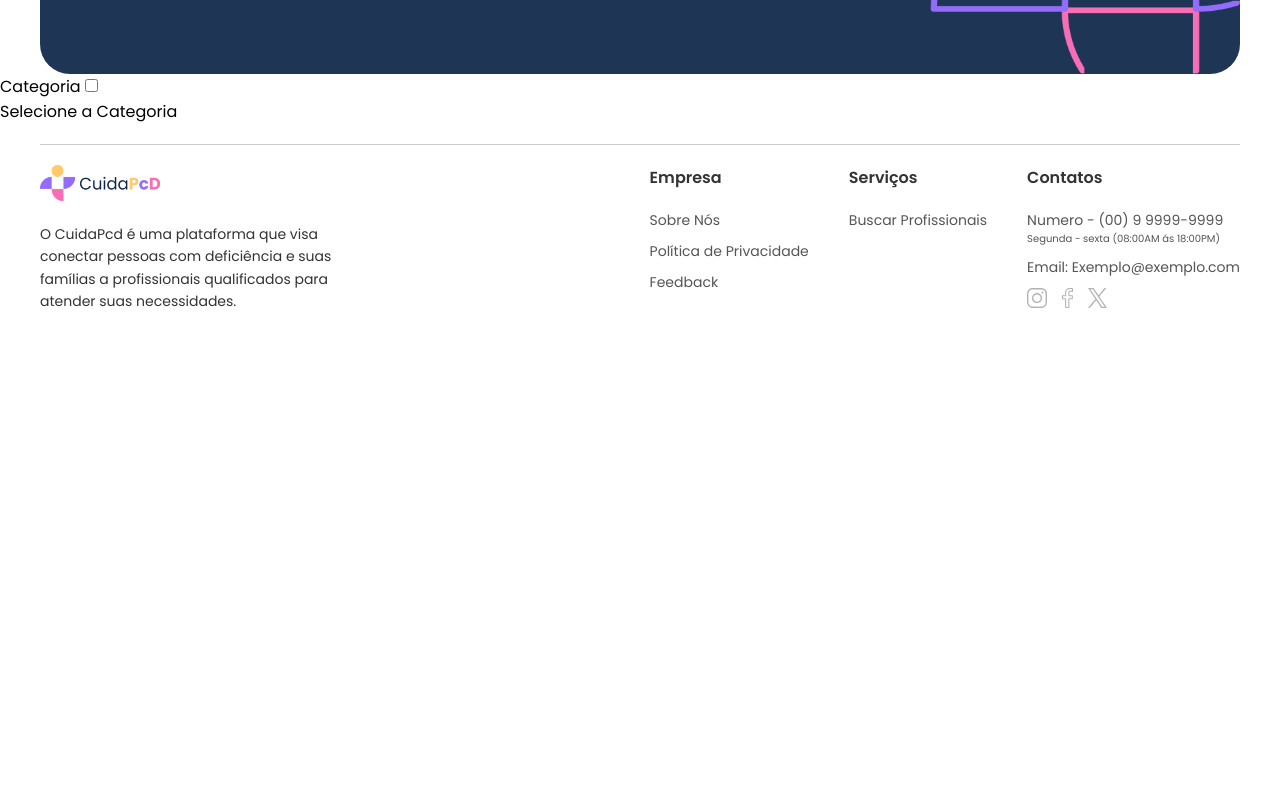
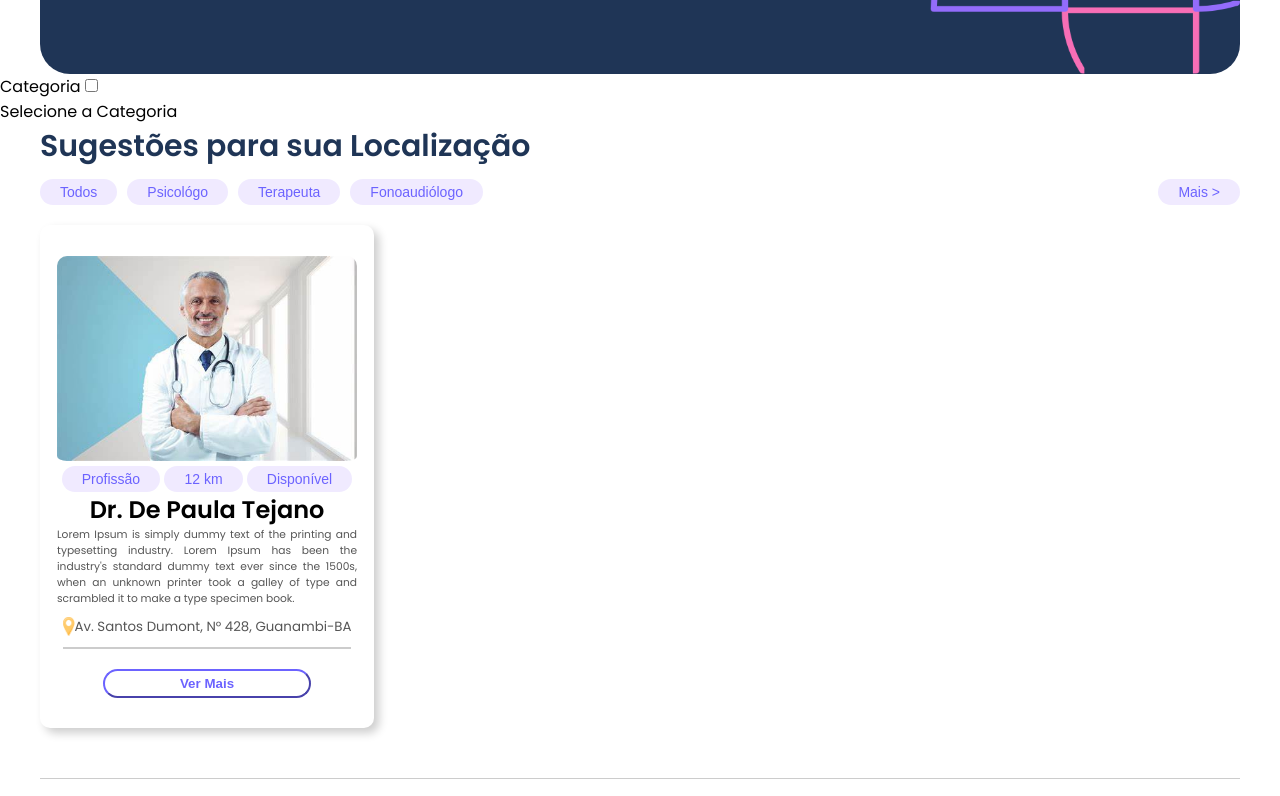
Before and after one commit to lucasxsdw/CuidaPCD, a plain HTML site: page index.html in a window 1280 px wide. Shown: the part 400-1196 px from the top of the page. Before the commit the page ends 800 px from the top, so only its background shows below. Drawn offline with nearby package versions, Linux system fonts and the light colour scheme.

Commit message:
Index1Version

```diff
--- a/index.html
+++ b/index.html
@@ -40,7 +40,7 @@
         </div>
     </div> <!--  CAIXA ROXA E BOTÕES  -->
 
-    <div class="Seleção">
+    <div class="Seleção"> <!--  SELEÇÃO  -->
         <div id="selecaoCategoria">
             <label for="botaoverOpcoes"> Categoria</label>
             <input type="checkbox" id="botaoverOpcoes">
@@ -54,7 +54,51 @@
                 </div>
             </div>
         </div>
+    </div> <!--  SELEÇÃO  -->
+
+
+    <h2 id="textSugestao">Sugestões para sua Localização</h2>
+    <div class="caideseleção2">
+        <div class="botõesselecao">
+            <button class="botao-select">Todos</button>
+            <button class="botao-select">Psicológo</button>
+            <button class="botao-select">Terapeuta</button>
+            <button class="botao-select">Fonoaudiólogo</button>
+        </div>
+        <div>
+            <a href="buscarProfissional.htmll"></a><button class="botao-mais">Mais > </button></a>
+        </div>
+
     </div>
+
+
+    <div class="profissional">
+        <div class="quadradoPro">
+            <div class="foto">
+                <img src="images\MEDICOFOTOTESTE.jpg" id="fotofoto">
+            </div>
+            <div class="botoesPro">
+                <button class="botao-profissional">Profissão</button>
+                <button class="botao-profissional">12 km</button>
+                <button class="botao-profissional">Disponível</button>
+            </div>
+            <div>
+                <h6 id="Nome">Dr. De Paula Tejano</h6>
+            </div>
+            <div class="sobremim">
+                <p id="sobre"> Lorem Ipsum is simply dummy text of the printing and typesetting industry. Lorem Ipsum has been the industry's standard dummy text ever since the 1500s, when an unknown printer took a galley of type and scrambled it to make a type specimen book.</p>
+            </div>
+            <div class="local">
+                <img src="images\Local png.png" id="iconelocal">
+                <p id="localizacao">Av. Santos Dumont, N° 428, Guanambi-BA</p>
+            </div>
+            <div class="vermais">
+                <button class="botao-vermais">Ver Mais</button>
+            </div>
+
+        </div>
+    </div>
+
 
     <script src="https://unpkg.com/lucide@latest"></script>
 
--- a/styles/inicio.css
+++ b/styles/inicio.css
@@ -47,3 +47,138 @@
     margin-bottom: 20px;
     word-wrap: break-word;
 }
+
+.caideseleção2{
+    display: flex;
+    flex-wrap: wrap;
+    padding-left: 40px;
+    padding-right: 40px;
+    justify-content: space-between;
+}
+
+#textSugestao{
+    font-size: 30px;
+    color: #1F3556;
+    padding-left: 40px;
+    padding-bottom: 10px;
+}
+
+.botõesselecao{
+    display: flex;
+    flex-wrap: wrap;
+    gap: 10px;
+}
+
+.botao-select{
+    background-color: #F0EAFF;
+    color: #6c63ff;
+    border-radius: 20px;
+    padding: 5px 20px;
+    font-size: 14px;
+    font-weight: 300;
+    border: none;
+}
+
+.botao-select:hover {
+    background-color: #6c63ff;
+    color: #ffffff;
+}
+
+.botao-mais{
+    background-color: #F0EAFF;
+    color: #6c63ff;
+    border-radius: 20px;
+    padding: 5px 20px;
+    font-size: 14px;
+    font-weight: 300;
+    border: none;
+}
+
+.profissional{
+    margin: 0 auto;
+    height: auto; /* Ajuste automático da altura, se necessário */
+    width: calc(100% - 80px);
+    padding: 20px 0 30px; /* Espaçamento interno consistente */
+
+}
+
+.quadradoPro{
+    display: flex;
+    flex-direction: column; /* Alinha itens em uma coluna */
+    justify-content: center; /* Centraliza verticalmente */
+    align-items: center; /* Centraliza horizontalmente */
+    width: 334px;
+    height: 503px;
+    background-color: #ffffff;
+    box-shadow: 5px 5px 10px rgba(0, 0, 0, 0.2);
+    border-radius: 10px;
+}
+
+#iconelocal{
+    width: 12px;
+    height: 19px;
+}
+
+.foto{
+    width: 300px;
+    height: 210px;
+}
+
+#fotofoto{
+    width: 300px;
+    height: 210px;
+    border-radius: 10px;
+    padding-bottom: 5px;
+}
+
+.botao-profissional{
+    background-color: #F0EAFF;
+    color: #6c63ff;
+    border-radius: 20px;
+    padding: 5px 20px;
+    font-size: 14px;
+    font-weight: 300;
+    border: none;
+}
+
+#Nome {
+    font-size: 18pt;
+    font-weight: 600;
+}
+
+.sobremim{
+    width: 300px;
+}
+
+#sobre{
+    font-size: 8pt;
+    font-weight: 300;
+    color: #555;
+    text-align: justify;
+    padding-bottom: 10px
+
+}
+
+.local{
+    display: flex;
+    flex-wrap: wrap;
+    border-bottom: 2px solid #ccc;
+}
+
+#localizacao{
+    font-size: 10pt;
+    color: #555;
+    padding-bottom: 10px;
+}
+
+.vermais{
+    padding-top: 20px;
+}
+.botao-vermais {
+    border-radius: 30px;
+    padding: 5px 75px;
+    border-color: #6c63ff;
+    color: #6c63ff;
+    background-color: #ffffff;
+    font-weight: 600;
+}
```
Also changed, not shown: images/MEDICOFOTOTESTE.jpg (added).
